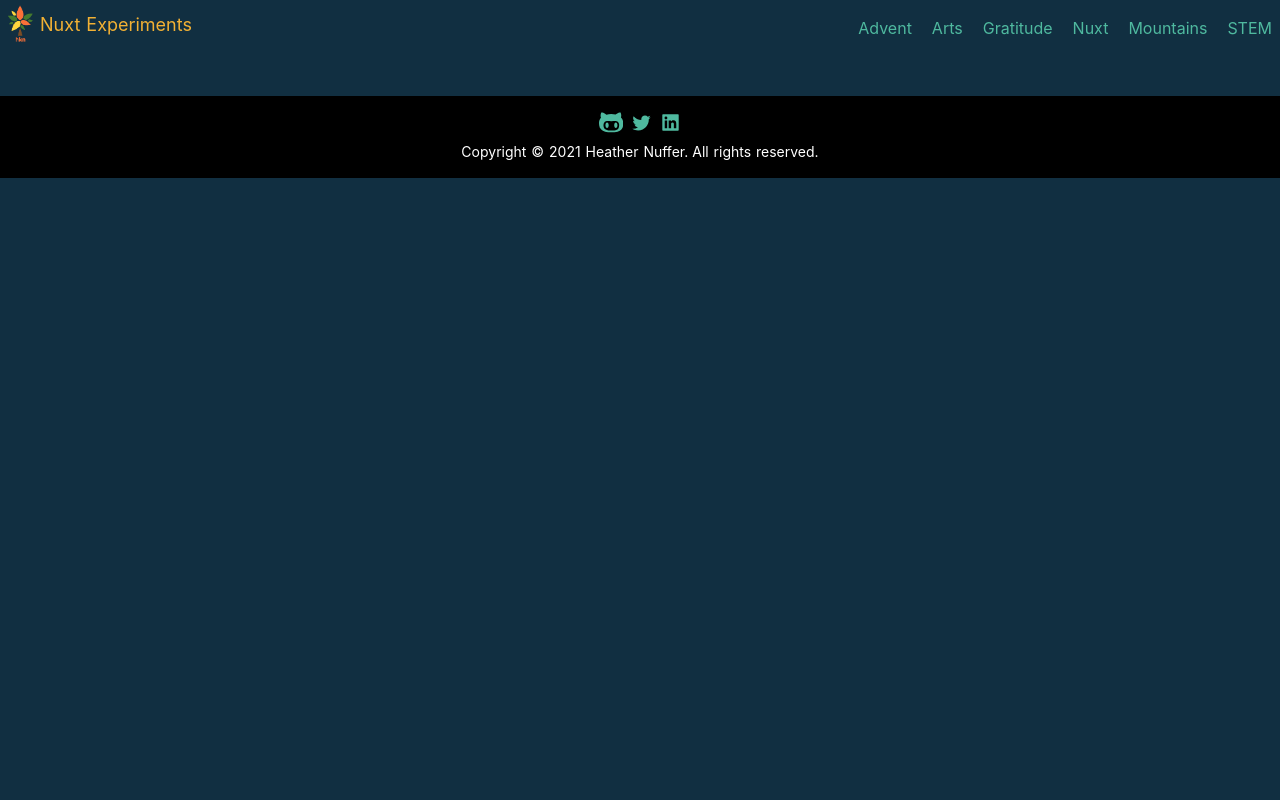
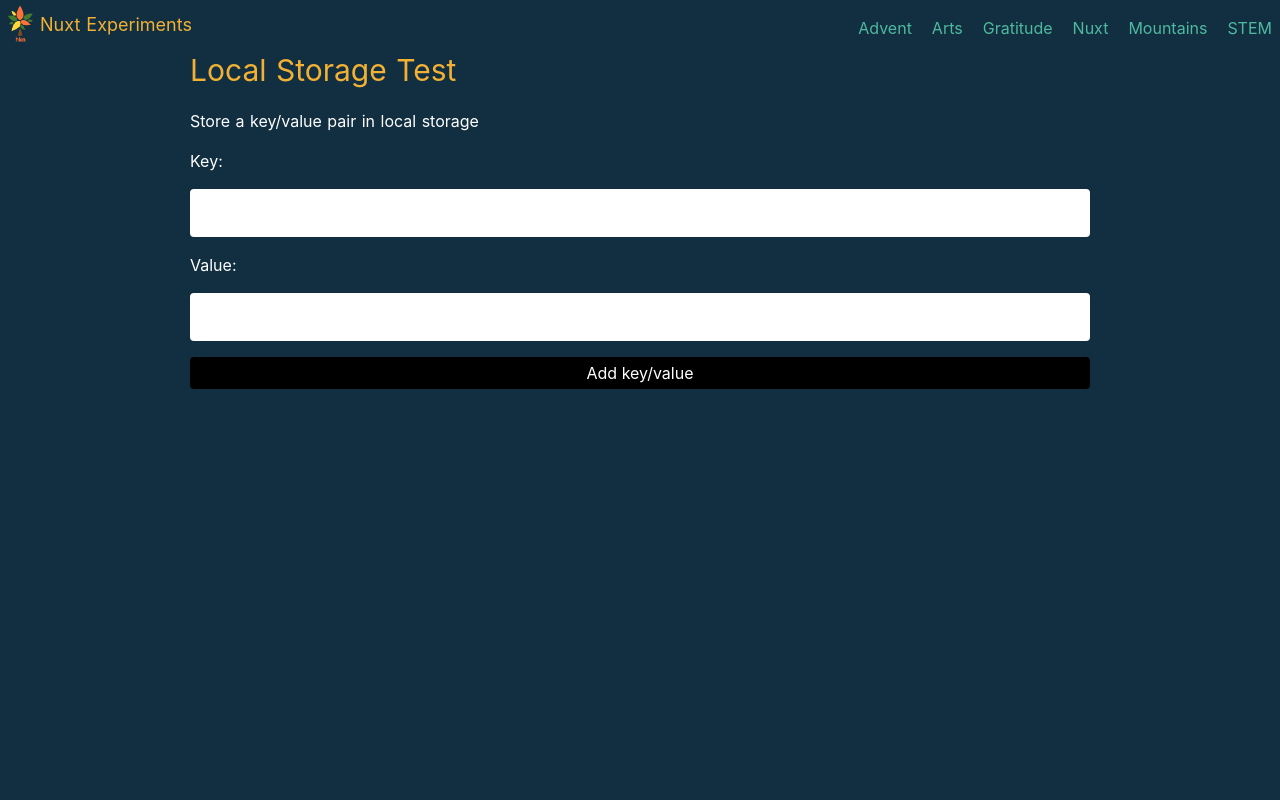
Before and after one commit to ethyl2/nuxt-experiment, a Nuxt app: page /local-storage-test in a window 1280 px wide. Shown: the top 800 px of the page. Built offline with nearby package versions, Linux system fonts and the light colour scheme.

Commit message:
Feat: Adds table to local storage test page

```diff
--- a/pages/LocalStorageTest.vue
+++ b/pages/local-storage-test.vue
@@ -10,6 +10,7 @@
         class="p-2 text-black leading-loose rounded"
         name="key-input"
       />
+      <p v-if="keyExistsInLocalStorage(currentKey)">✔️</p>
       <label for="value-input">Value:</label>
       <input
         v-model="currentValue"
@@ -18,19 +19,26 @@
         name="value-input"
       />
       <button type="submit" class="px-2 py-1 bg-black rounded">
-        Add key/value to local storage
+        {{ keyExistsInLocalStorage(currentKey) ? 'Edit' : 'Add' }} key/value
       </button>
     </form>
     <div v-if="pairsFromStore && pairsFromStore.length > 0">
-      <p>What you have in local storage:</p>
-      <ul>
-        <li
-          v-for="([key, value], index) in pairsFromStore"
-          :key="`${key}-${index}`"
-        >
-          {{ key }}: {{ value }}
-        </li>
-      </ul>
+      <p class="mb-2">What you have in local storage:</p>
+      <table class="table-auto">
+        <tr>
+          <th class="px-4 py-2">Key</th>
+          <th class="px-4 py-2">Value</th>
+          <th class="px-4 py-2">Actions</th>
+        </tr>
+        <tr v-for="[key, value] in pairsFromStore" :key="key">
+          <td class="border px-4 py-2">{{ key }}</td>
+          <td class="border px-4 py-2">{{ value }}</td>
+          <td class="border px-4 py-2 cursor-pointer">
+            <span @click="clearKey(key)">🗑️</span>
+            <span @click="editPair(key, value)">✏️</span>
+          </td>
+        </tr>
+      </table>
     </div>
     <button
       v-if="pairsFromStore && pairsFromStore.length > 0"
@@ -82,6 +90,21 @@ export default {
       localStorage.clear()
       this.pairsFromStore = null
     },
+    clearKey(chosenKey) {
+      if (process.browser) {
+        localStorage.removeItem(chosenKey)
+        this.pairsFromStore = Object.entries(localStorage)
+      }
+    },
+    editPair(chosenKey, chosenValue) {
+      this.currentKey = chosenKey
+      this.currentValue = chosenValue
+    },
+    keyExistsInLocalStorage(chosenKey) {
+      if (process.browser) {
+        return localStorage.getItem(chosenKey) !== null
+      }
+    },
   },
 }
 </script>
--- a/pages/stem/index.vue
+++ b/pages/stem/index.vue
@@ -24,7 +24,7 @@
         <nuxt-link to="/stem/case-styles"
           >Creating Variable Names in Case Styles</nuxt-link
         >
-        <nuxt-link to="/LocalStorageTest">Local Storage</nuxt-link>
+        <nuxt-link to="/local-storage-test">Local Storage</nuxt-link>
       </nav>
     </div>
   </div>
```
